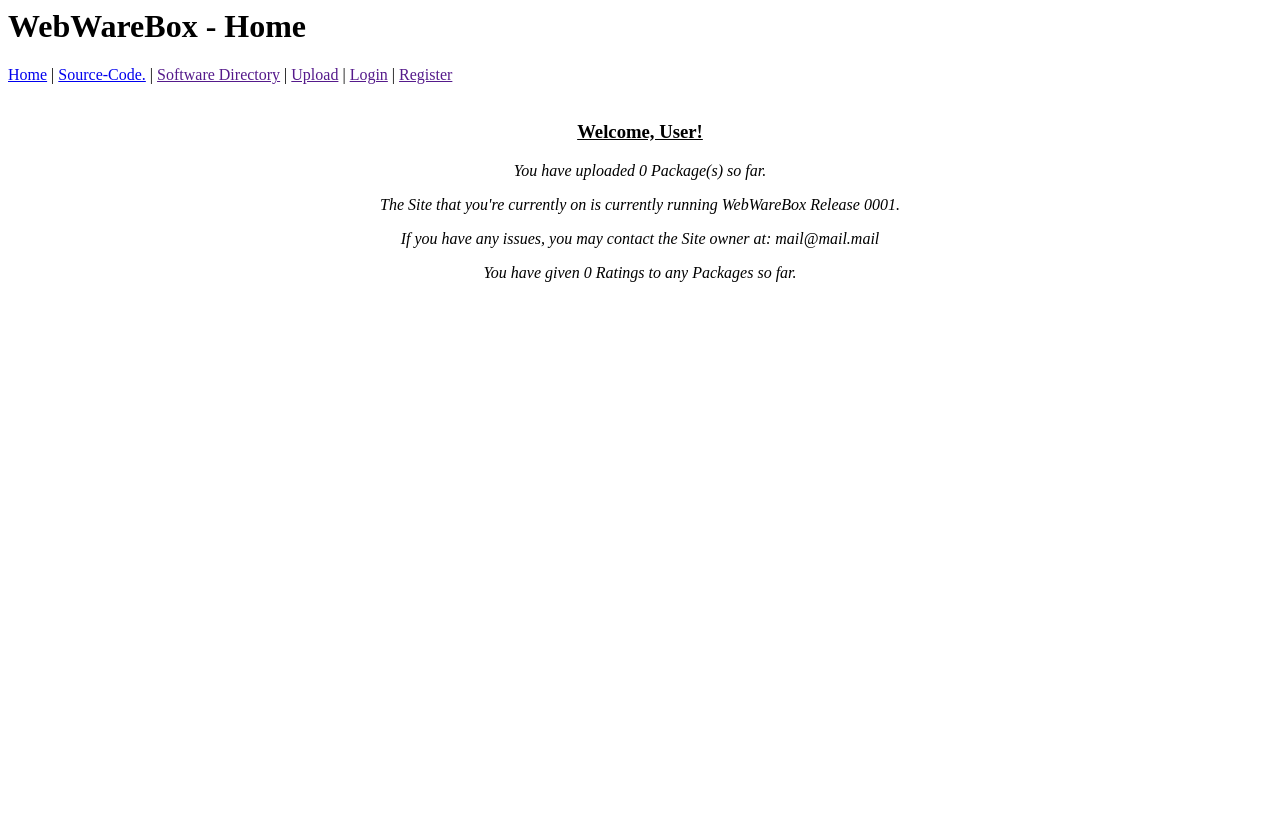
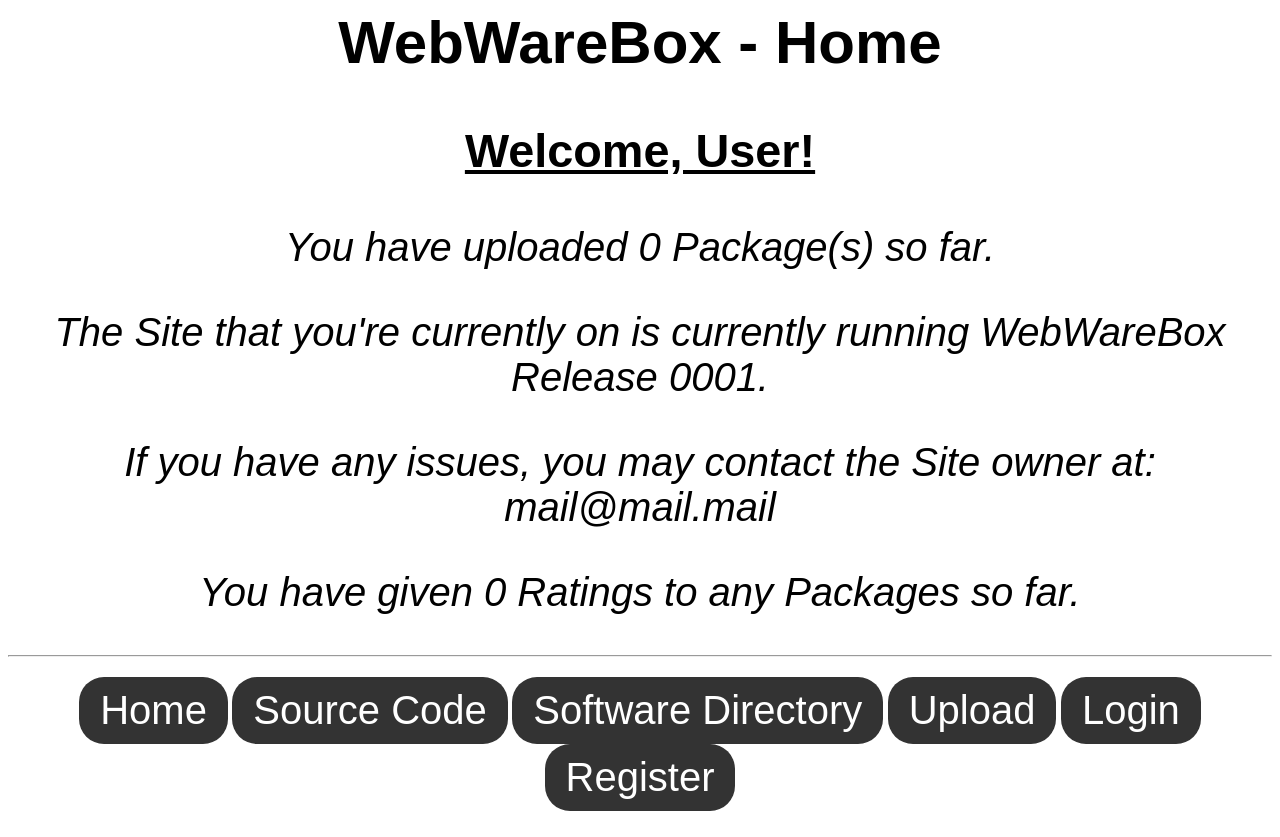
Before and after one commit to HawkTechnology/WebWareBox, a Flask app: page / in a window 1280 px wide. Before the commit the page ends 282 px from the top, so only its background shows below. Run offline with Flask 2, Linux system fonts and the light colour scheme.

Commit message:
Fancy CSS Stuff
The text may seem large but there isn't much to take up space so I enlarged the text.
 I made css buttons that change color (from grey to white) when you hover over them. I also made a fancy transition so that when you open the program you see everything sort of expand to fill the screen.

 This is not  everything I will do, I will find other things to add relating to Python once I learn that and other things relating to UI such as colors or something interesting in the ways of adding more content to see on the Home page. I will work on CSS and HTML improvements on the other pages once we integrate them with the Python Flask backend.

I will make an issue relating to what I should add next in terms of UI.

```diff
--- /dev/null
+++ b/Current Version (WIP, BEING CONVERTED)/source/templates/css/style.css
@@ -0,0 +1,28 @@
+a.button{
+    -webkit-appearance: button;
+    -moz-appearance: button;
+    appearance: button;
+    text-decoration: none;
+    color: initial;
+
+    margin: auto;
+    padding: 10px 20px;
+    border: 1px solid transparent;
+    background: #333;
+    color: white;
+    border-radius: 25px;
+    cursor: pointer;
+    transition: all 1s;
+    font-size: 40;
+}
+body{
+    font-family: sans-serif;
+}
+.Welcome_Container{
+    font-size: 40;
+    transition: all 1s;
+}
+#header{
+    font-size: 60;
+    text-align: center;
+}
--- a/Current Version (WIP, BEING CONVERTED)/source/templates/index.html
+++ b/Current Version (WIP, BEING CONVERTED)/source/templates/index.html
@@ -1,24 +1,30 @@
 <html>
   <head>
     <title>WebWareBox - Home</title>
+	<link rel="stylesheet" href="css/style.css">
   </head>
   <body>
-    <h1>WebWareBox - Home</h1>
-    <div class="Menubar">
-      <a href="/">Home</a> |
-      <a href="/Source">Source-Code.</a> |
-      <a href="">Software Directory</a> |
-      <a href="">Upload</a> |
-      <a href="">Login</a> |
-      <a href="">Register</a>
-    </div>
-    <br>
+    <h1 id="header">WebWareBox - Home</h1>
     <div class="Welcome_Container" style="text-align: center;">
+
       <h3><u>Welcome, User!</u></h3>
       <p><i>You have uploaded 0 Package(s) so far.</i></p>
       <p><i>The Site that you're currently on is currently running WebWareBox Release 0001.</i></p>
       <p><i>If you have any issues, you may contact the Site owner at: mail@mail.mail</i></p>
       <p><i>You have given 0 Ratings to any Packages so far.</i></p>
+      <hr>
     </div>
+    <div class="Menubar" style="text-align: center;">
+        <a href="index.html" class="button">Home</a>
+        <a href="source.html" class="button">Source Code</a>
+        <a href="" class="button">Software Directory</a>
+        <a href="" class="button">Upload</a>
+        <a href="" class="button">Login</a>
+        <a href="" class="button">Register</a>
+
+        <r>
+    </div>
+    <br>
+
   </body>
 </html>
```
